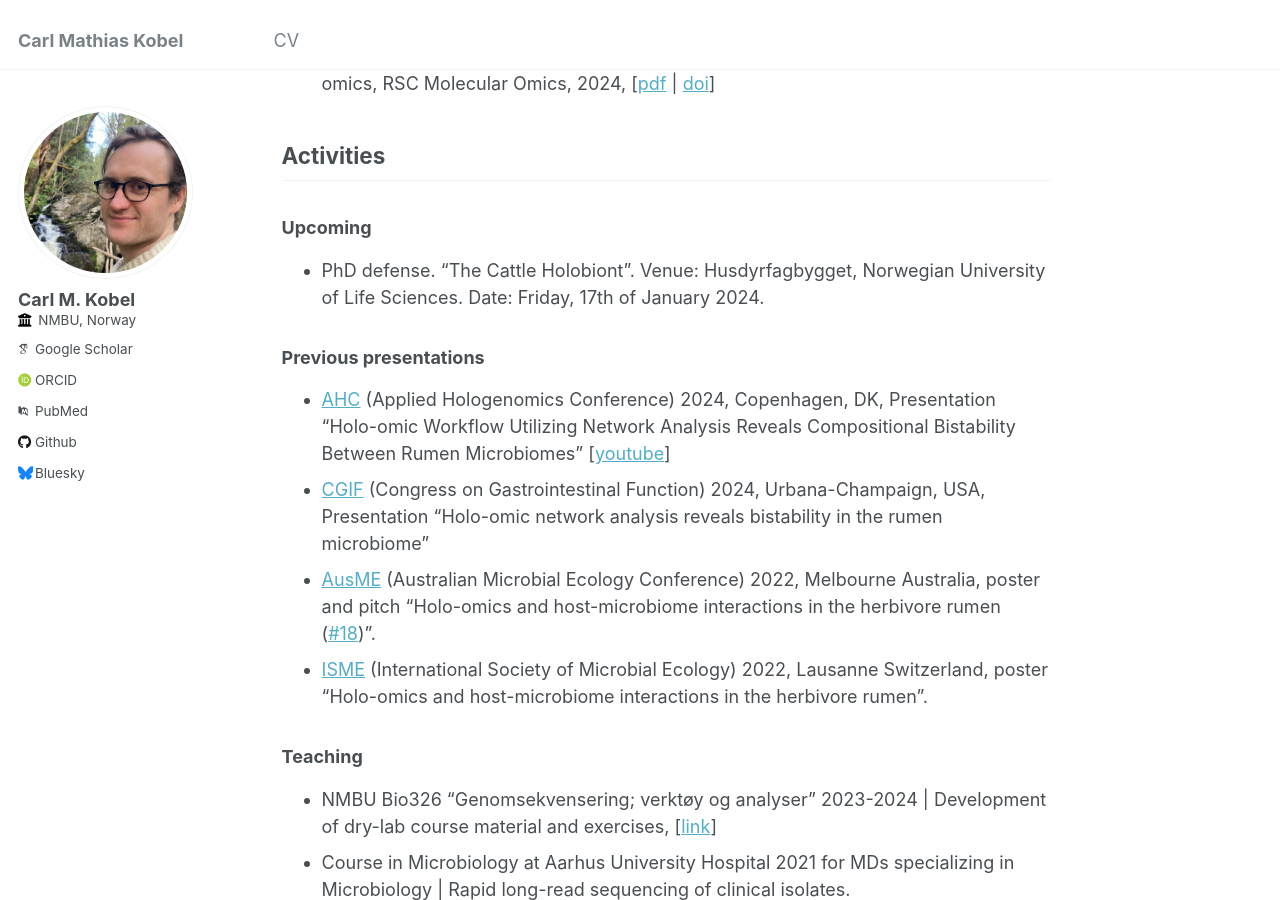
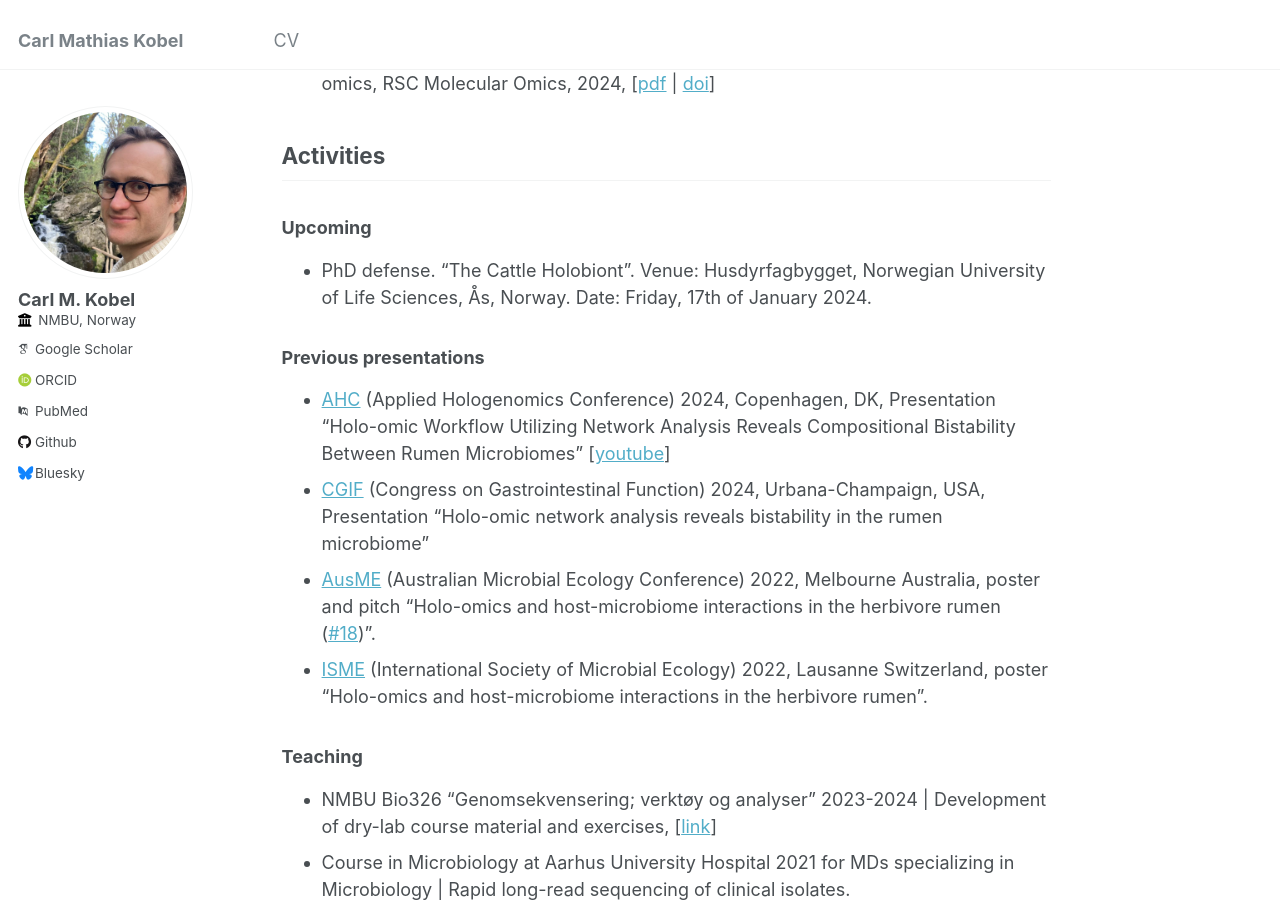
Before and after one commit to cmkobel/cmkobel.github.io, a Jekyll site: the page built from _pages/about.md, in a window 1280 px wide and 900 px high, scrolled down 483 px. Built offline with Jekyll 4.4.1, drawn with Linux system fonts in a browser that asks for light colours; some web fonts are replaced.

Commit message:
Update about.md

```diff
--- a/_pages/about.md
+++ b/_pages/about.md
@@ -20,7 +20,7 @@ Looking for a postdoc position in the Copenhagen area from ~march 2025.
 ## Activities
 
 ### Upcoming
-  - PhD defense. "The Cattle Holobiont". Venue: Husdyrfagbygget, Norwegian University of Life Sciences. Date: Friday, 17th of January 2024.
+  - PhD defense. "The Cattle Holobiont". Venue: Husdyrfagbygget, Norwegian University of Life Sciences, Ås, Norway. Date: Friday, 17th of January 2024.
 
 ### Previous presentations
   - [AHC](https://www.appliedhologenomicsconference.eu/) (Applied Hologenomics Conference) 2024, Copenhagen, DK, Presentation "Holo-omic Workflow Utilizing Network Analysis Reveals Compositional Bistability Between Rumen Microbiomes" [[youtube](https://www.youtube.com/watch?v=gucJB-GG0WQ)]
```
